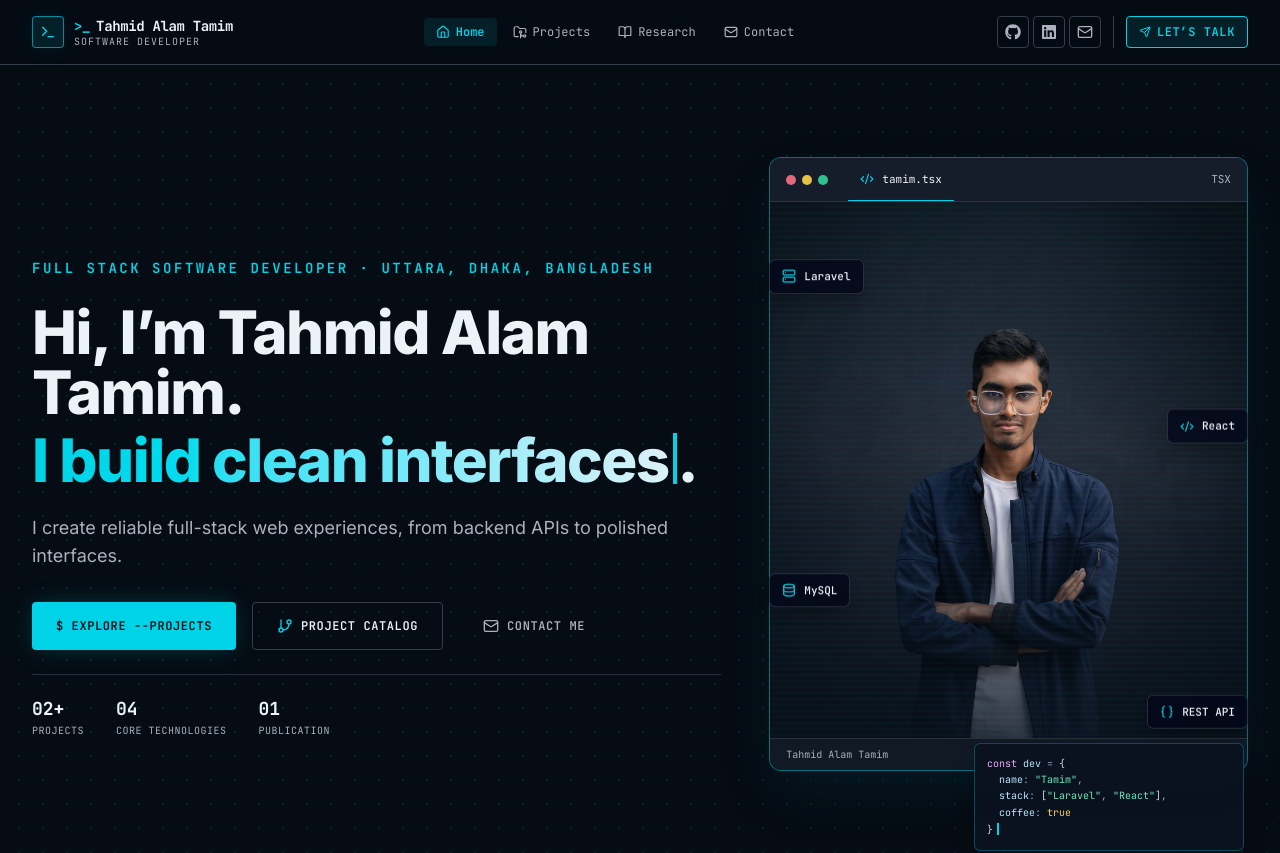
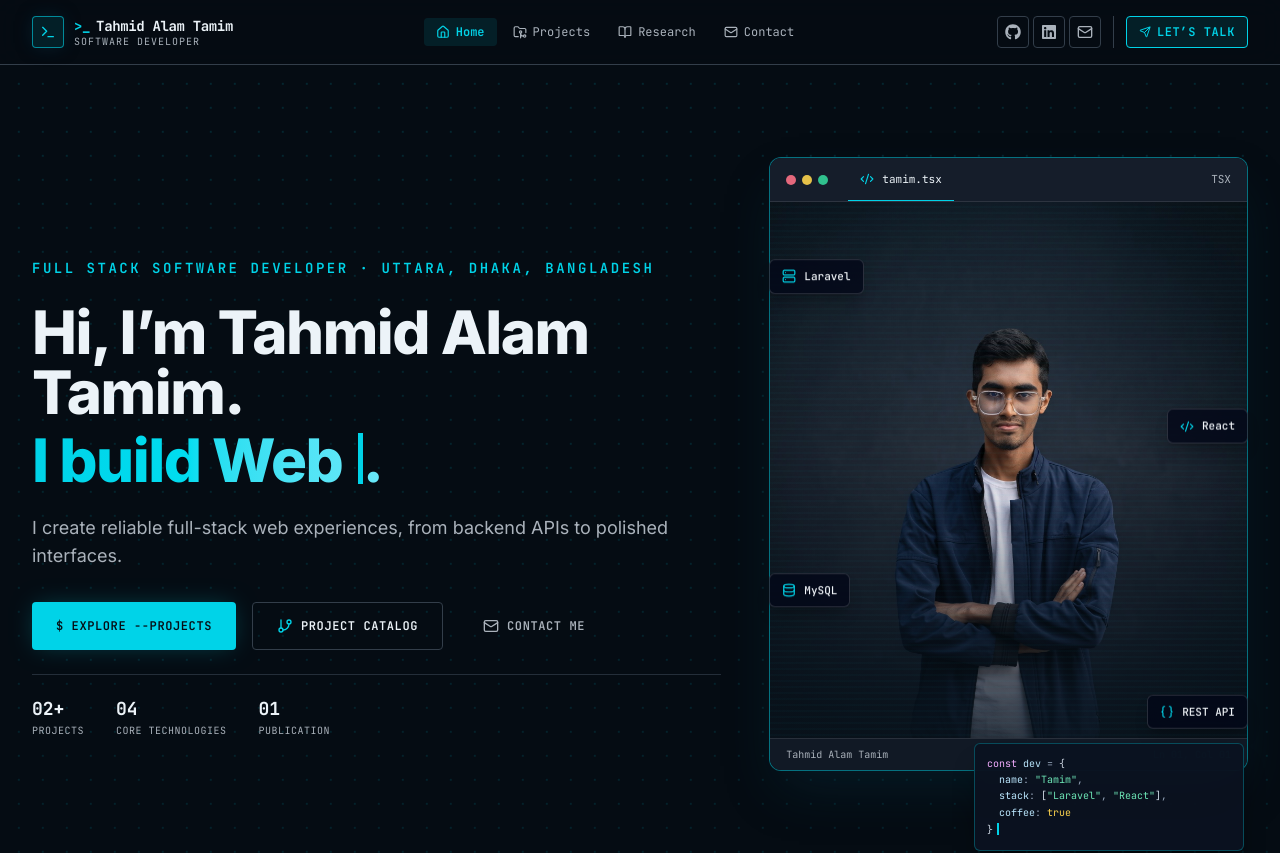
Before and after one commit to Mr-Explorer142/Portfolio-Website, a React (Vite) app: page / in a window 1280 px wide. Shown: the top 853 px of the page. Built offline with nearby package versions, Linux system fonts and the light colour scheme.

Commit message:
Update Hero texts

```diff
--- a/src/components/TypewriterText.jsx
+++ b/src/components/TypewriterText.jsx
@@ -1,6 +1,6 @@
 import React, { useEffect, useState } from "react";
 
-const phrases = ["Web applications with Laravel and React", "REST APIs", "clean interfaces"];
+const phrases = ["Web Apps", "REST APIs", "clean UIs"];
 
 export function TypewriterText() {
   const [phraseIndex, setPhraseIndex] = useState(0);
@@ -48,7 +48,7 @@ export function TypewriterText() {
 
   return (
     <>
-      <span className="sr-only">Web applications with Laravel and React, REST APIs, clean interfaces</span>
+      <span className="sr-only">Web applications, REST APIs, clean interfaces</span>
       <span aria-hidden="true">
         {text}
         <span className="hero-cursor ml-1 inline-block h-[0.85em] w-[0.08em] translate-y-0.5 bg-accent align-baseline" />
```
